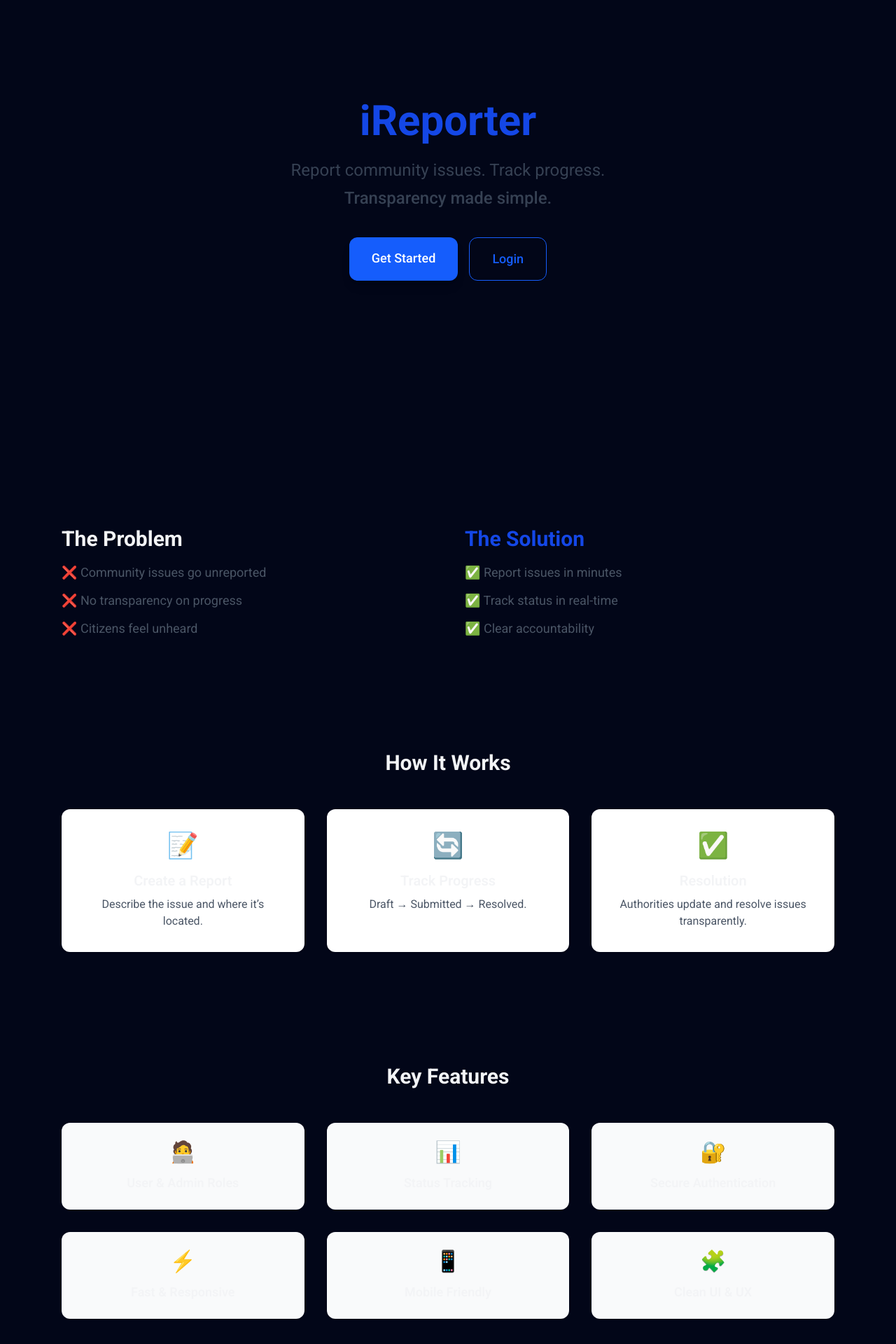
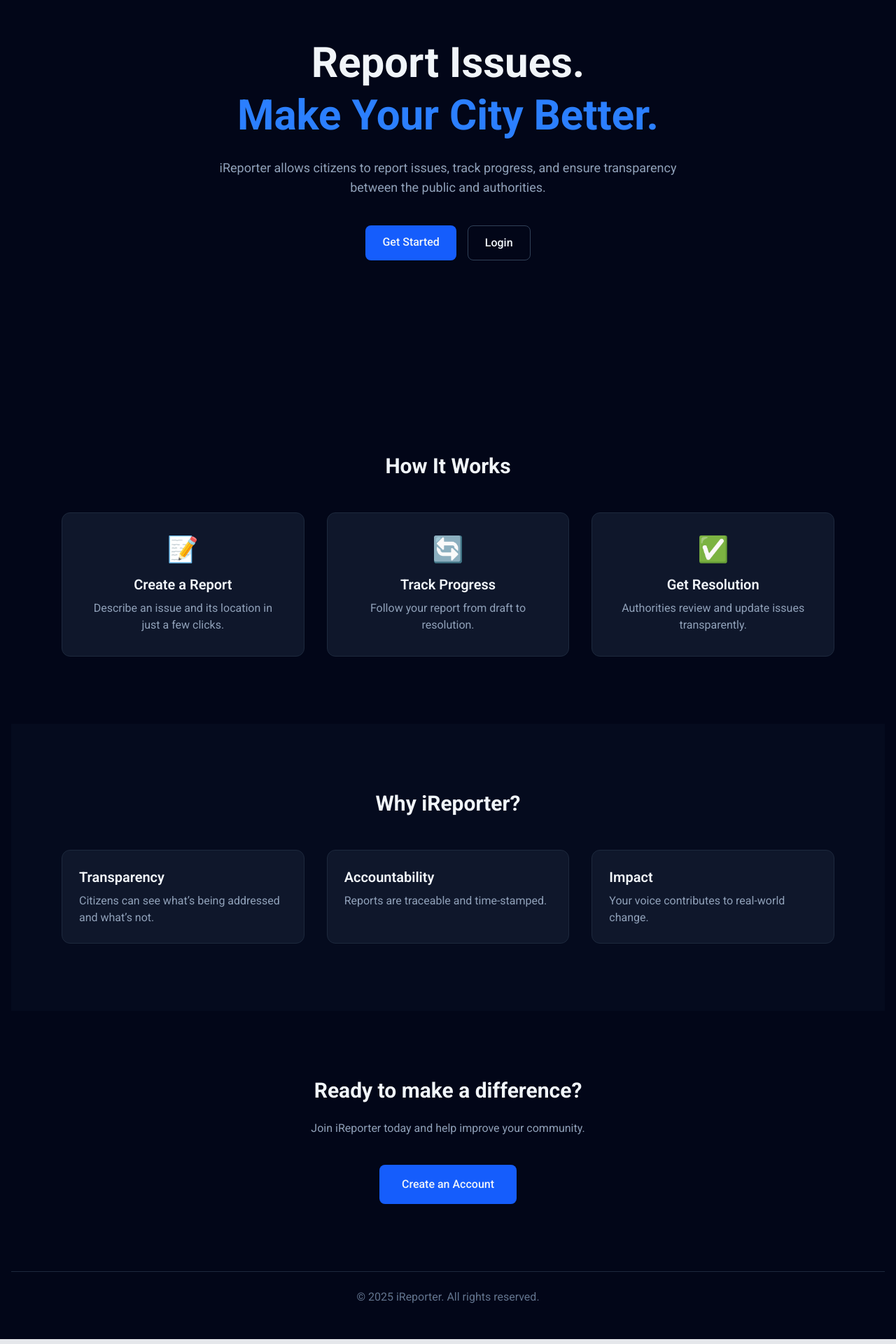
Before and after one commit to KipletingEdwin/iReporter-client--, a React (Vite) app: page / in a window 1280 px wide. Shown: the part 200-2120 px from the top of the page at 70% size. Built offline with nearby package versions, Linux system fonts and the light colour scheme.

Commit message:
improve the landing page

```diff
--- a/src/pages/LandingPage.jsx
+++ b/src/pages/LandingPage.jsx
@@ -1,44 +1,33 @@
-import { Link, useNavigate } from "react-router-dom";
-import { useEffect } from "react";
+import { Link } from "react-router-dom";
 
 export default function LandingPage() {
-  const navigate = useNavigate();
-  const token = localStorage.getItem("token");
+  return (
+    <div className="bg-slate-950 text-slate-100">
 
-  // Redirect logged-in users straight to reports
-  useEffect(() => {
-    if (token) {
-      navigate("/reports");
-    }
-  }, [token, navigate]);
-
-  return (
-    <div className="min-h-screen bg-slate-950 text-gray-100 flex flex-col">
-      {/* ================= HERO SECTION ================= */}
-      <section className="min-h-screen flex items-center justify-center px-6">
-        <div className="max-w-5xl text-center">
-          <h1 className="text-5xl md:text-6xl font-bold text-blue-700 mb-6">
-            iReporter
+      {/* ================= HERO ================= */}
+      <section className="min-h-[85vh] flex items-center">
+        <div className="max-w-6xl mx-auto px-6 text-center">
+          <h1 className="text-4xl md:text-6xl font-bold leading-tight mb-6">
+            Report Issues. <br />
+            <span className="text-blue-500">Make Your City Better.</span>
           </h1>
 
-          <p className="text-xl md:text-2xl text-gray-700 mb-10">
-            Report community issues. Track progress.
-            <span className="block mt-2 font-medium">
-              Transparency made simple.
-            </span>
+          <p className="text-slate-400 max-w-2xl mx-auto mb-10 text-lg">
+            iReporter allows citizens to report issues, track progress,
+            and ensure transparency between the public and authorities.
           </p>
 
-          <div className="flex flex-col sm:flex-row gap-4 justify-center">
+          <div className="flex justify-center gap-4">
             <Link
               to="/signup"
-              className="bg-blue-600 text-white px-8 py-4 rounded-xl text-lg font-medium hover:bg-blue-700 transition shadow-lg"
+              className="bg-blue-600 hover:bg-blue-700 px-6 py-3 rounded-lg font-medium transition"
             >
               Get Started
             </Link>
 
             <Link
               to="/login"
-              className="border border-blue-600 text-blue-600 px-8 py-4 rounded-xl text-lg font-medium hover:bg-blue-50 transition"
+              className="border border-slate-700 hover:border-slate-500 px-6 py-3 rounded-lg font-medium transition"
             >
               Login
             </Link>
@@ -46,114 +35,101 @@ export default function LandingPage() {
         </div>
       </section>
 
-      {/* ================= PROBLEM / SOLUTION ================= */}
-      <section className="py-20 ">
-        <div className="max-w-6xl mx-auto px-6 grid md:grid-cols-2 gap-12">
-          <div>
-            <h2 className="text-3xl font-bold mb-4">The Problem</h2>
-            <ul className="space-y-3 text-gray-600 text-lg">
-              <li>❌ Community issues go unreported</li>
-              <li>❌ No transparency on progress</li>
-              <li>❌ Citizens feel unheard</li>
-            </ul>
-          </div>
+      {/* ================= HOW IT WORKS ================= */}
+      <section className="py-24">
+        <div className="max-w-6xl mx-auto px-6 text-center">
+          <h2 className="text-3xl font-bold mb-12">
+            How It Works
+          </h2>
 
-          <div>
-            <h2 className="text-3xl font-bold mb-4 text-blue-700">
-              The Solution
-            </h2>
-            <ul className="space-y-3 text-gray-600 text-lg">
-              <li>✅ Report issues in minutes</li>
-              <li>✅ Track status in real-time</li>
-              <li>✅ Clear accountability</li>
-            </ul>
+          <div className="grid md:grid-cols-3 gap-8">
+            <FeatureCard
+              icon="📝"
+              title="Create a Report"
+              description="Describe an issue and its location in just a few clicks."
+            />
+            <FeatureCard
+              icon="🔄"
+              title="Track Progress"
+              description="Follow your report from draft to resolution."
+            />
+            <FeatureCard
+              icon="✅"
+              title="Get Resolution"
+              description="Authorities review and update issues transparently."
+            />
           </div>
         </div>
       </section>
 
-      {/* ================= HOW IT WORKS ================= */}
-      <section className="py-20 ">
+      {/* ================= WHY iREPORTER ================= */}
+      <section className="py-24 bg-slate-900/30">
         <div className="max-w-6xl mx-auto px-6 text-center">
-          <h2 className="text-3xl font-bold mb-12">How It Works</h2>
+          <h2 className="text-3xl font-bold mb-12">
+            Why iReporter?
+          </h2>
 
-          <div className="grid md:grid-cols-3 gap-8">
-            <div className="bg-white p-8 rounded-xl shadow">
-              <div className="text-4xl mb-4">📝</div>
-              <h3 className="font-semibold text-xl mb-2">Create a Report</h3>
-              <p className="text-gray-600">
-                Describe the issue and where it’s located.
-              </p>
-            </div>
+          <div className="grid md:grid-cols-3 gap-8 text-left">
+            <Reason title="Transparency">
+              Citizens can see what’s being addressed and what’s not.
+            </Reason>
 
-            <div className="bg-white p-8 rounded-xl shadow">
-              <div className="text-4xl mb-4">🔄</div>
-              <h3 className="font-semibold text-xl mb-2">Track Progress</h3>
-              <p className="text-gray-600">
-                Draft → Submitted → Resolved.
-              </p>
-            </div>
+            <Reason title="Accountability">
+              Reports are traceable and time-stamped.
+            </Reason>
 
-            <div className="bg-white p-8 rounded-xl shadow">
-              <div className="text-4xl mb-4">✅</div>
-              <h3 className="font-semibold text-xl mb-2">Resolution</h3>
-              <p className="text-gray-600">
-                Authorities update and resolve issues transparently.
-              </p>
-            </div>
+            <Reason title="Impact">
+              Your voice contributes to real-world change.
+            </Reason>
           </div>
         </div>
       </section>
 
-      {/* ================= FEATURES ================= */}
-      <section className="py-20 ">
-        <div className="max-w-6xl mx-auto px-6">
-          <h2 className="text-3xl font-bold text-center mb-12">
-            Key Features
+      {/* ================= CTA ================= */}
+      <section className="py-24">
+        <div className="max-w-4xl mx-auto px-6 text-center">
+          <h2 className="text-3xl font-bold mb-6">
+            Ready to make a difference?
           </h2>
 
-          <div className="grid sm:grid-cols-2 md:grid-cols-3 gap-8">
-            <Feature icon="🧑‍💻" title="User & Admin Roles" />
-            <Feature icon="📊" title="Status Tracking" />
-            <Feature icon="🔐" title="Secure Authentication" />
-            <Feature icon="⚡" title="Fast & Responsive" />
-            <Feature icon="📱" title="Mobile Friendly" />
-            <Feature icon="🧩" title="Clean UI & UX" />
-          </div>
+          <p className="text-slate-400 mb-10">
+            Join iReporter today and help improve your community.
+          </p>
+
+          <Link
+            to="/signup"
+            className="inline-block bg-blue-600 hover:bg-blue-700 px-8 py-4 rounded-lg font-medium transition"
+          >
+            Create an Account
+          </Link>
         </div>
       </section>
 
-      {/* ================= FINAL CTA ================= */}
-      <section className="py-20 bg-blue-600 text-white text-center">
-        <h2 className="text-3xl md:text-4xl font-bold mb-6">
-          Ready to make a difference?
-        </h2>
-        <p className="text-lg mb-8">
-          Join iReporter and help improve your community.
-        </p>
-        <Link
-          to="/signup"
-          className="bg-white text-blue-600 px-8 py-4 rounded-xl text-lg font-medium hover:bg-gray-100 transition shadow-lg"
-        >
-          Get Started Now
-        </Link>
-      </section>
-
       {/* ================= FOOTER ================= */}
-      {/* <footer className="bg-gray-900 text-gray-300 py-6 text-center">
-        <p>
-          &copy; {new Date().getFullYear()} iReporter. All rights reserved.
-        </p>
-      </footer> */}
+      <footer className="border-t border-slate-800 py-6 text-center text-slate-500">
+        © {new Date().getFullYear()} iReporter. All rights reserved.
+      </footer>
     </div>
   );
 }
 
-/* ================= Feature Component ================= */
-function Feature({ icon, title }) {
+/* ================= SMALL COMPONENTS ================= */
+
+function FeatureCard({ icon, title, description }) {
   return (
-    <div className="bg-gray-50 p-6 rounded-xl shadow-sm text-center">
-      <div className="text-3xl mb-3">{icon}</div>
-      <h3 className="font-semibold text-lg">{title}</h3>
+    <div className="bg-slate-900 border border-slate-800 p-8 rounded-xl transition hover:-translate-y-1 hover:border-slate-700">
+      <div className="text-4xl mb-4">{icon}</div>
+      <h3 className="text-xl font-semibold mb-2">{title}</h3>
+      <p className="text-slate-400">{description}</p>
     </div>
   );
 }
+
+function Reason({ title, children }) {
+  return (
+    <div className="bg-slate-900 border border-slate-800 p-6 rounded-xl">
+      <h3 className="text-xl font-semibold mb-2">{title}</h3>
+      <p className="text-slate-400">{children}</p>
+    </div>
+  );
+}
```
